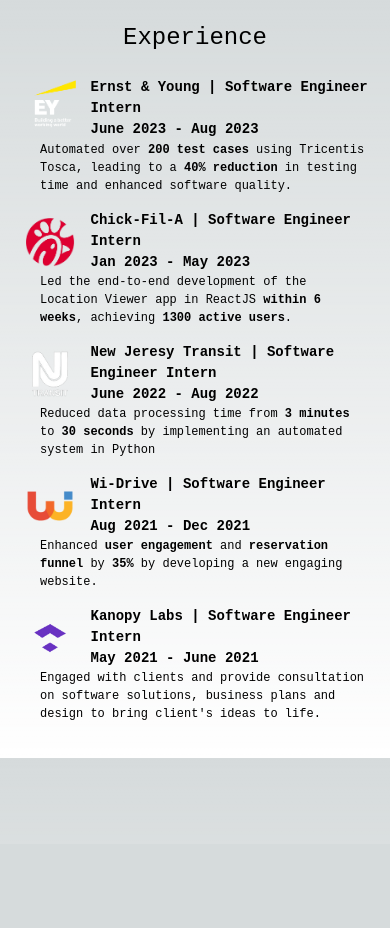
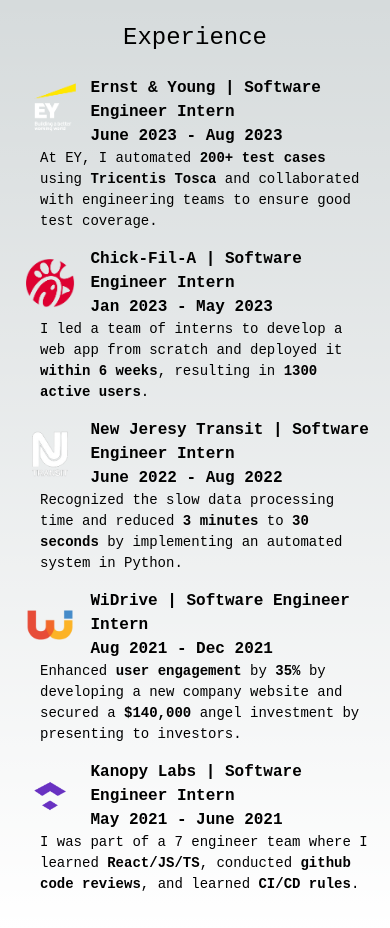
Before and after one commit to Seif-Mamdouh/seif-personal-website, a Next.js app: page /experience in a window 390 px wide. Before the commit the page ends 844 px from the top, so only its background shows below. Built offline with nearby package versions, Linux system fonts and the light colour scheme.

Commit message:
better descriptions

```diff
--- a/app/experience/page.tsx
+++ b/app/experience/page.tsx
@@ -17,7 +17,7 @@
           June 2023 - Aug 2023
         </div>
         <div className="experience-description">
-        Automated over <strong>200 test cases</strong> using Tricentis Tosca, leading to a <strong>40% reduction</strong> in testing time and enhanced software quality.
+        At EY, I automated <strong> 200+ test cases </strong> using <strong>Tricentis Tosca</strong> and collaborated with engineering teams to ensure good test coverage.
         </div>
       </div>
 
@@ -30,7 +30,7 @@
           Jan 2023 - May 2023
         </div>
         <div className="experience-description">
-        Led the end-to-end development of the Location Viewer app in ReactJS <strong>within 6 weeks</strong>, achieving <strong>1300 active users</strong>.
+        I led a team of interns to develop a web app from scratch and deployed it <strong>within 6 weeks</strong>, resulting in <strong>1300 active users</strong>.
         </div>
       </div>
 
@@ -43,19 +43,19 @@
           June 2022 - Aug 2022
         </div>
         <div className="experience-description">
-          Reduced data processing time from <strong>3 minutes</strong> to <strong>30 seconds</strong> by implementing an automated system in Python</div>
+          Recognized the slow data processing time and reduced <strong> 3 minutes </strong> to <strong> 30 seconds </strong> by implementing an automated system in Python.</div>
       </div>
 
-      {/* Wi-Drive */}
+      {/* WiDrive */}
       <div className="experience-item">
         <div className="experience-role">
           <img src="/wt.png" alt="Wi-Drive Logo" className="experience-logo" width={100} height={100}style={{marginRight: '3%'}}/>
-          Wi-Drive | Software Engineer Intern
+          WiDrive | Software Engineer Intern
           <br/>
           Aug 2021 - Dec 2021
         </div>
         <div className="experience-description">
-          Enhanced <strong>user engagement</strong> and <strong>reservation funnel</strong> by <strong>35%</strong> by developing a new engaging website.
+          Enhanced <strong> user engagement </strong> by <strong> 35% </strong> by developing a new company website and secured a <strong> $140,000 </strong> angel investment by presenting to investors.
         </div>
       </div>
 
@@ -68,7 +68,7 @@
           May 2021 - June 2021
         </div>
         <div className="experience-description">
-          Engaged with clients and provide consultation on software solutions, business plans and design to bring client's ideas to life.
+           I was part of a 7 engineer team where I learned <strong>React/JS/TS</strong>, conducted <strong>github code reviews</strong>, and learned <strong>CI/CD rules</strong>.
         </div>
       </div>
 
--- a/app/styles/experience.css
+++ b/app/styles/experience.css
@@ -52,10 +52,10 @@
     font-size: 30px;
   }
   .experience-role {
-    font-size: 14px;
+    font-size: 16px;
   }
   .experience-description {
-    font-size: 12px;
+    font-size: 14px;
   }
   .experience-logo {
     width: 70px;
@@ -67,10 +67,10 @@
     font-size: 24px;
   }
   .experience-role {
-    font-size: 14px;
+    font-size: 16px;
   }
   .experience-description {
-    font-size: 12px;
+    font-size: 14px;
   }
   .experience-logo {
     width: 60px;
```
